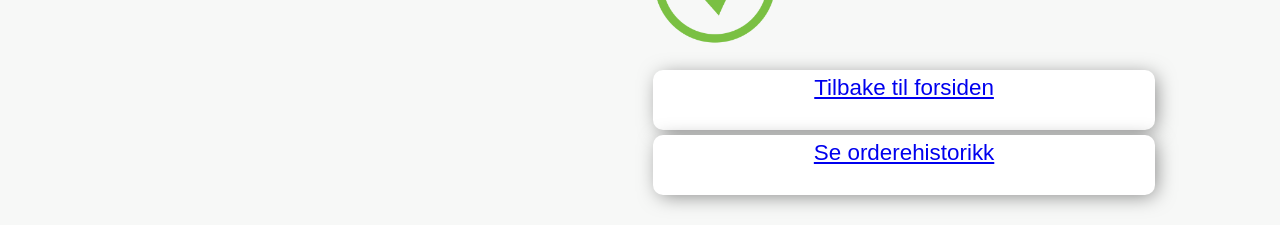
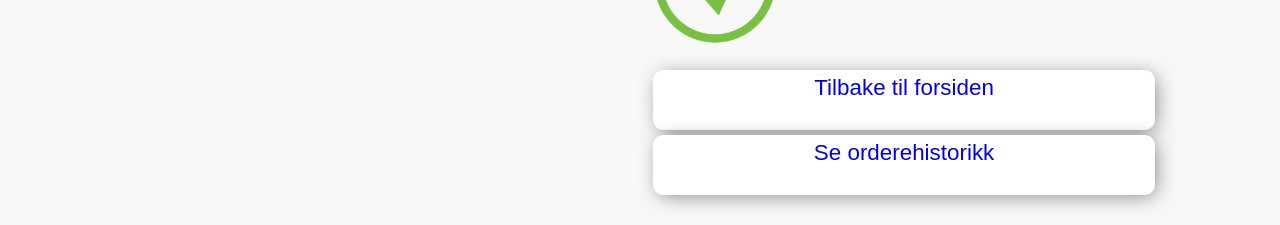
Before and after one commit to Sarahcvd/eksamen-ds3801, a React (Create React App) app: page /Cart in a window 1280 px wide. Both pictures are taken after a click on the element "Betal". Shown: the part 572-797 px from the top of the page. Built offline with nearby package versions, Linux system fonts and the light colour scheme.

Commit message:
changed linkstyle

```diff
--- a/src/Components/cart/Cart.jsx
+++ b/src/Components/cart/Cart.jsx
@@ -98,6 +98,11 @@ const Cart = (props) => {
 
   }
 
+  const linkstyle = {
+
+    textDecoration: "none",
+  }
+
 
   function confirmOrder() {
     setOrderConfirmed(true);
@@ -139,10 +144,10 @@ const Cart = (props) => {
         <img src={logoImage} style={logoStyle}></img>
         <p>Takk for din bestilling</p>
         <img src={checkmarkImage} style={checkmarkStyle}></img>
-        <Link to={"/"}>
+        <Link to={"/"} style={linkstyle}>
           <p style={stylebtn}>Tilbake til forsiden</p>
         </Link>
-        <Link to={"/History"}>
+        <Link to={"/History"} style={linkstyle}>
           <p style={stylebtn}>Se orderehistorikk</p>
         </Link>
       </div>
```
